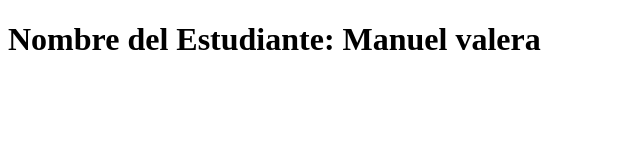
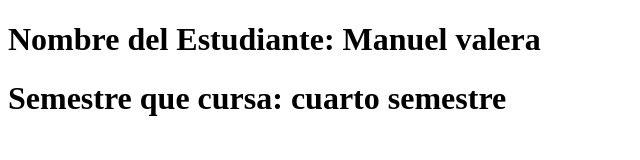
Before and after one commit to giam1610/adsd, a plain HTML site: page index.html in a window 1280 px wide. Shown: the whole page, without its empty margins (0-640 px from the left). Drawn offline with Linux system fonts and the light colour scheme.

Commit message:
quinto commit

```diff
--- a/index.html
+++ b/index.html
@@ -7,6 +7,7 @@
 </head>
 <body>
     <h1>Nombre del Estudiante: Manuel valera</h1>
+    <h1>Semestre que cursa: cuarto semestre</h1>
 
 </body>
 </html>
```
